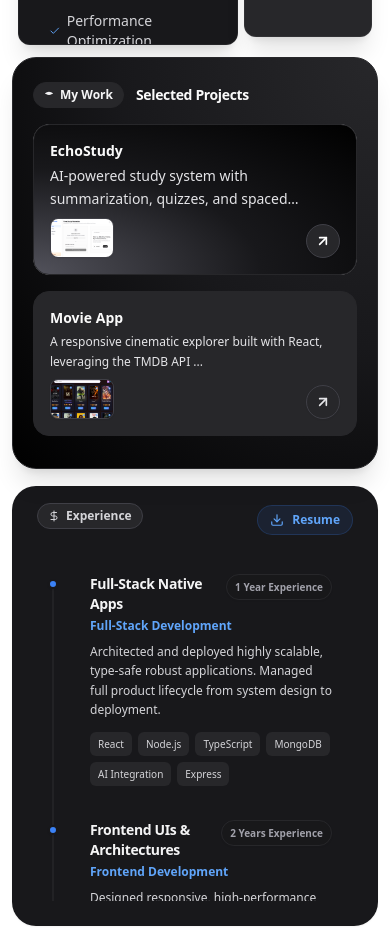
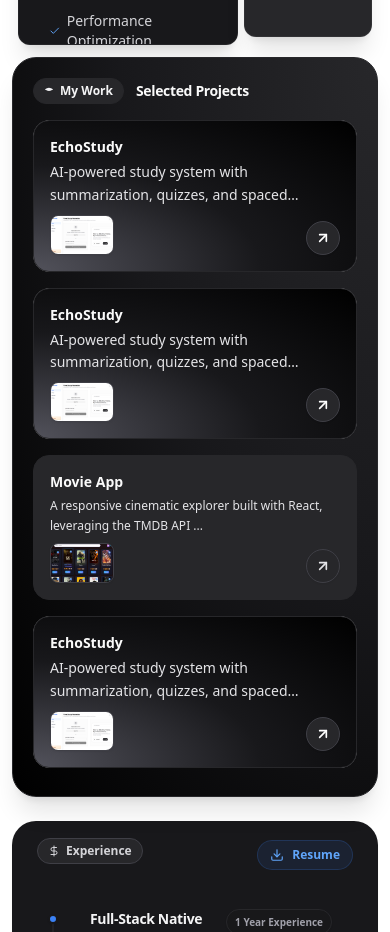
Before and after one commit to gosag/bentofolio, a React (Vite) app in the folder bentofolio/: page / in a window 390 px wide. Shown: the part 1187-2119 px from the top of the page. Built offline with nearby package versions, Linux system fonts and the light colour scheme.

Commit message:
feat(projectCard): make additional places for more projects

```diff
--- a/bentofolio/src/ProfileCard.tsx
+++ b/bentofolio/src/ProfileCard.tsx
@@ -124,7 +124,7 @@ function ProjectsCard() {
       initial={{ opacity: 0, y: 30 }}
       animate={{ opacity: 1, y: 0 }}
       transition={{ delay: 0.3, duration: 0.5 }}
-     className="w-full min-h-[25%] my-3 rounded-3xl border border-zinc-200 bg-[radial-gradient(ellipse_at_top_right,_theme(colors.zinc.100),_theme(colors.zinc.200),_theme(colors.blue.100))] backdrop-blur-md shadow-xl flex flex-col justify-center p-5 overflow-hidden transition-shadow hover:shadow-sm dark:bg-[radial-gradient(ellipse_at_top_right,_var(--tw-gradient-stops))] from-zinc-800 via-zinc-900 to-black dark:border dark:border-zinc-800 ">
+     className="w-full min-h-[25%] my-3  rounded-3xl border border-zinc-200 bg-[radial-gradient(ellipse_at_top_right,_theme(colors.zinc.100),_theme(colors.zinc.200),_theme(colors.blue.100))] backdrop-blur-md shadow-xl flex flex-col justify-center p-5 overflow-hidden transition-shadow hover:shadow-sm dark:bg-[radial-gradient(ellipse_at_top_right,_var(--tw-gradient-stops))] from-zinc-800 via-zinc-900 to-black dark:border dark:border-zinc-800 ">
       <div className="flex items-center gap-3 mb-4 shrink-0">
         <span className="bg-zinc-100  text-zinc-600 dark:bg-zinc-800 dark:text-zinc-100  text-xs font-semibold px-2.5 py-1 rounded-full flex items-center gap-1.5 border border-zinc-200 dark:border-zinc-800">
           <svg width="10" height="10" viewBox="0 0 11 11" fill="none" xmlns="http://www.w3.org/2000/svg">
@@ -138,7 +138,33 @@ function ProjectsCard() {
         </h1>
       </div>
 
-      <div className="flex flex-col sm:flex-row  gap-4 overflow-x-auto pb-2 snap-x snap-mandatory  h-full">
+      <div className="grid grid-cols-1 sm:grid-cols-2  gap-4 overflow-auto custom-scrollbar pb-2 snap-x snap-mandatory  h-full md:max-h-[170px] ">
+        <a
+          href="https://echostudy.gosagirma.me"
+          target="_blank"
+          rel="noopener noreferrer"
+          className="group min-h-fit md:h-fit   relative min-w-[240px] md:min-w-[260px] flex-1 flex flex-col justify-between rounded-2xl border border-zinc-200 bg-zinc-50 p-4 transition-colors hover:bg-zinc-100 snap-start overflow-hidden
+          dark:bg-[radial-gradient(ellipse_at_bottom_left,_theme(colors.zinc.600),_theme(colors.zinc.900),_theme(colors.black))] dark:border dark:border-zinc-800"
+        >
+          <div className="z-10">
+            <h2 className="text-sm font-bold text-zinc-900  mb-1 flex items-center gap-2 dark:text-zinc-50">
+              EchoStudy
+            </h2>
+            <p className="text-sm text-zinc-500  line-clamp-2 leading-relaxed dark:text-zinc-200 ">
+                AI-powered study system with summarization, quizzes, and spaced repetition . . .
+            </p>
+          </div>
+
+          <div className="flex items-end justify-between z-50 mt-2">
+            <div className="w-16 h-10 sm:w-[160px] sm:h-[100px] md:w-16 md:h-10 rounded-lg overflow-hidden border border-zinc-200 dark:border-zinc-700 shadow-sm relative">
+              <img src="/EchoStudy.png" alt="EchoStudy Preview" className="object-cover w-full h-full transform transition-transform duration-500 group-hover:scale-110 z-50" />
+            </div>
+
+            <div className="bg-white z-50 dark:bg-zinc-800 border border-zinc-200 dark:border-zinc-700 text-zinc-900 dark:text-white rounded-full p-2 shadow-sm transition-all duration-300 group-hover:bg-blue-500 group-hover:text-white group-hover:border-blue-500 group-hover:-translate-y-1 ">
+              <ArrowUpRight size={16} strokeWidth={2.5} />
+            </div>
+          </div>
+        </a>
         <a
           href="https://echostudy.gosagirma.me"
           target="_blank"
@@ -190,7 +216,32 @@ function ProjectsCard() {
             </div>
           </div>
         </a>
+        <a
+          href="https://echostudy.gosagirma.me"
+          target="_blank"
+          rel="noopener noreferrer"
+          className="group min-h-fit md:h-fit   relative min-w-[240px] md:min-w-[260px] flex-1 flex flex-col justify-between rounded-2xl border border-zinc-200 bg-zinc-50 p-4 transition-colors hover:bg-zinc-100 snap-start overflow-hidden
+          dark:bg-[radial-gradient(ellipse_at_bottom_left,_theme(colors.zinc.600),_theme(colors.zinc.900),_theme(colors.black))] dark:border dark:border-zinc-800"
+        >
+          <div className="z-10">
+            <h2 className="text-sm font-bold text-zinc-900  mb-1 flex items-center gap-2 dark:text-zinc-50">
+              EchoStudy
+            </h2>
+            <p className="text-sm text-zinc-500  line-clamp-2 leading-relaxed dark:text-zinc-200 ">
+                AI-powered study system with summarization, quizzes, and spaced repetition . . .
+            </p>
+          </div>
 
+          <div className="flex items-end justify-between z-50 mt-2">
+            <div className="w-16 h-10 sm:w-[160px] sm:h-[100px] md:w-16 md:h-10 rounded-lg overflow-hidden border border-zinc-200 dark:border-zinc-700 shadow-sm relative">
+              <img src="/EchoStudy.png" alt="EchoStudy Preview" className="object-cover w-full h-full transform transition-transform duration-500 group-hover:scale-110 z-50" />
+            </div>
+
+            <div className="bg-white z-50 dark:bg-zinc-800 border border-zinc-200 dark:border-zinc-700 text-zinc-900 dark:text-white rounded-full p-2 shadow-sm transition-all duration-300 group-hover:bg-blue-500 group-hover:text-white group-hover:border-blue-500 group-hover:-translate-y-1 ">
+              <ArrowUpRight size={16} strokeWidth={2.5} />
+            </div>
+          </div>
+        </a>
       </div>
     </motion.div>
   );
```
Also changed, not shown: bentofolio/public/githublast.png (added).
